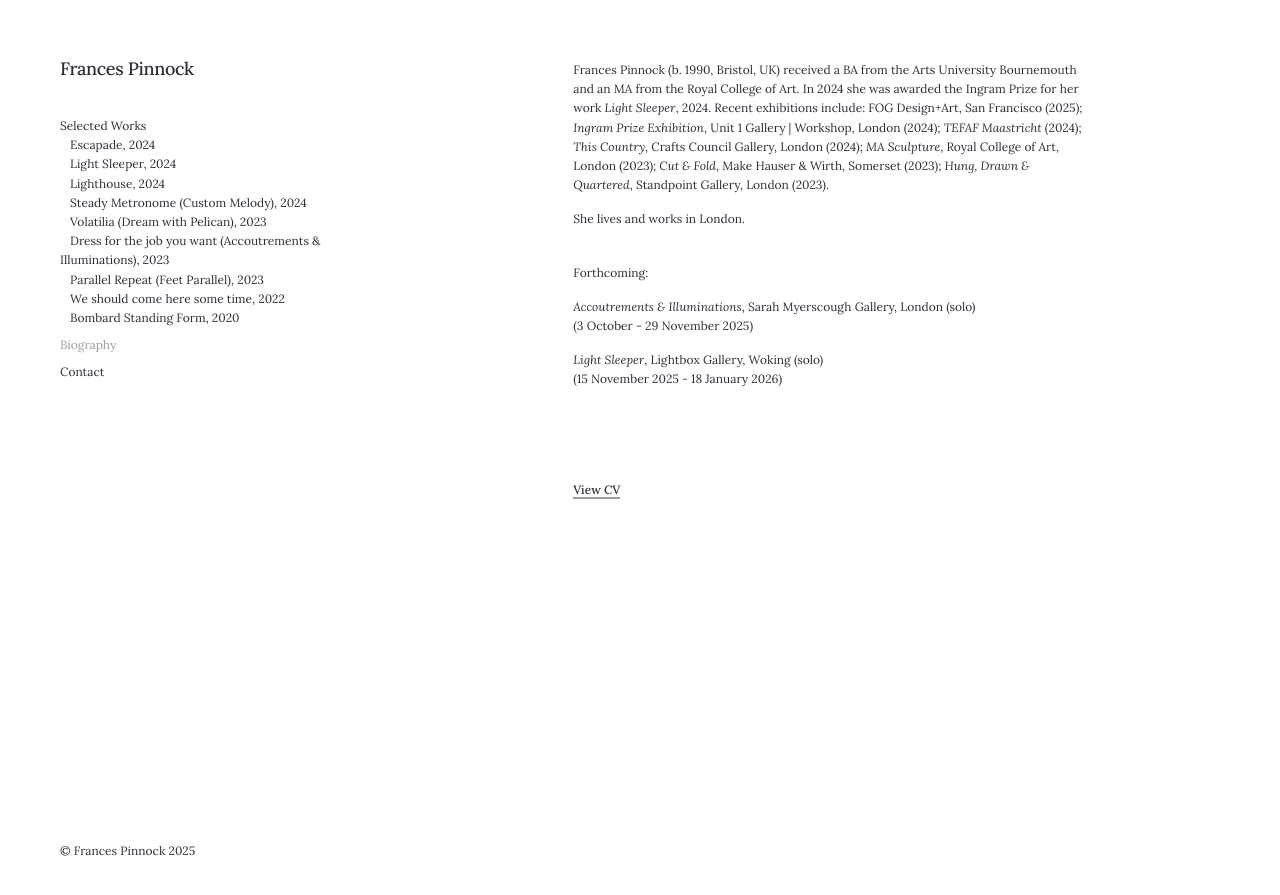
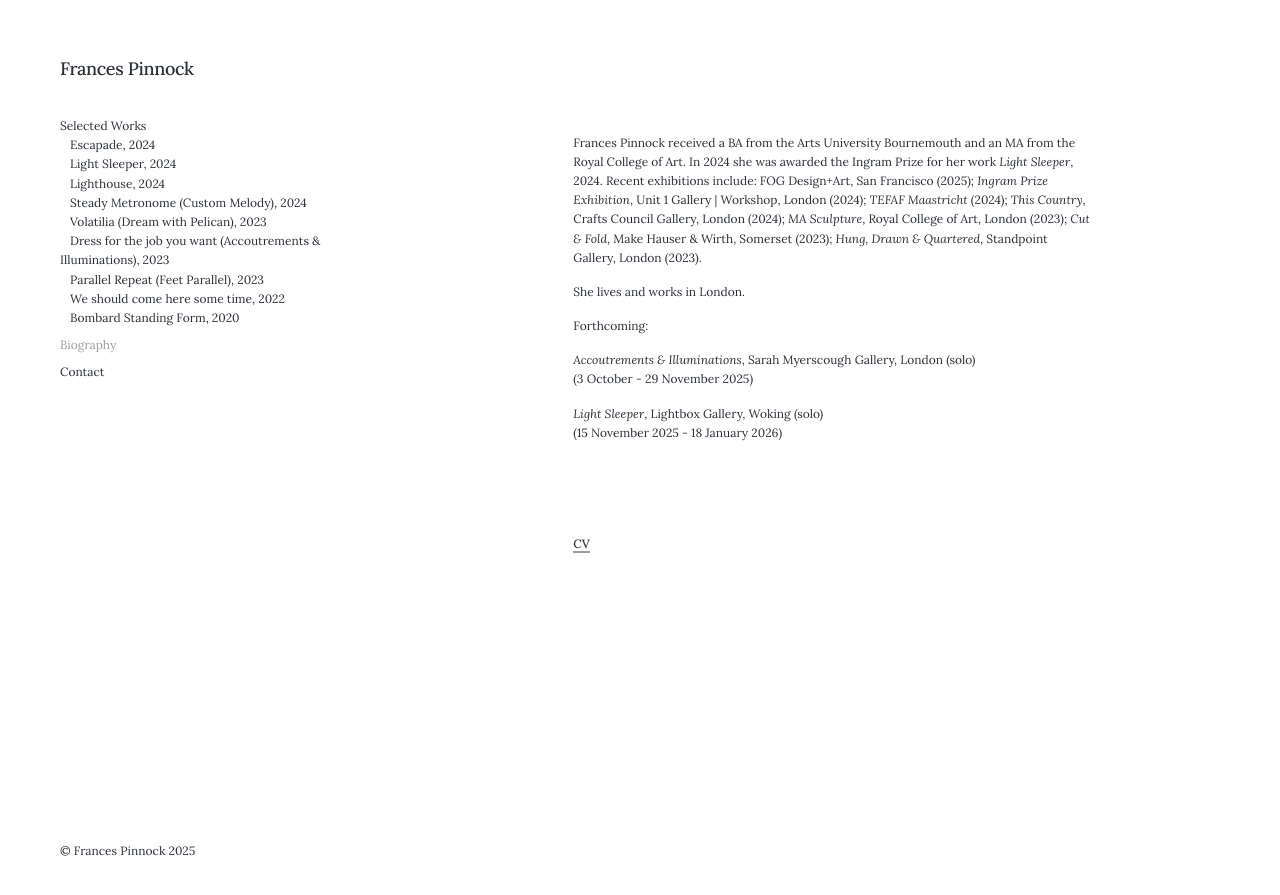
Before and after one commit to francespinnock/francespinnock.github.io, a Jekyll site: the page built from _pages/bio.md, in a window 1280 px wide. Shown: the top 895 px of the page. Built offline with Jekyll 4.4.1, drawn with Linux system fonts in a browser that asks for light colours; nearby versions of some CDN libraries; some web fonts are replaced.

Commit message:
Update bio.md

```diff
--- a/_pages/bio.md
+++ b/_pages/bio.md
@@ -3,9 +3,10 @@ title: Biography
 subtitle:
 description: Frances Pinnock - Biography
 ---
+<br/>
+<br/>
 
-
-Frances Pinnock (b. 1990, Bristol, UK) received a BA from the Arts University Bournemouth and an MA from the Royal College of Art. In 2024 she was awarded the Ingram Prize for her work _Light Sleeper_, 2024.
+Frances Pinnock received a BA from the Arts University Bournemouth and an MA from the Royal College of Art. In 2024 she was awarded the Ingram Prize for her work _Light Sleeper_, 2024.
 Recent exhibitions include: FOG Design+Art, San Francisco (2025); _Ingram Prize Exhibition_, Unit 1 Gallery | Workshop, London (2024); _TEFAF Maastricht_ (2024); _This Country_, Crafts Council Gallery, London (2024); _MA Sculpture_, Royal College of Art, London (2023); _Cut & Fold_, Make Hauser & Wirth, Somerset (2023); _Hung, Drawn & Quartered_, Standpoint Gallery, London (2023).
 
 She lives and works in London.
@@ -22,4 +23,4 @@ _Light Sleeper_, Lightbox Gallery, Woking (solo)
 
 <br/>
 <br/>
-[View CV](cv.pdf){:target="_blank"}
+[CV](cv.pdf){:target="_blank"}
```
